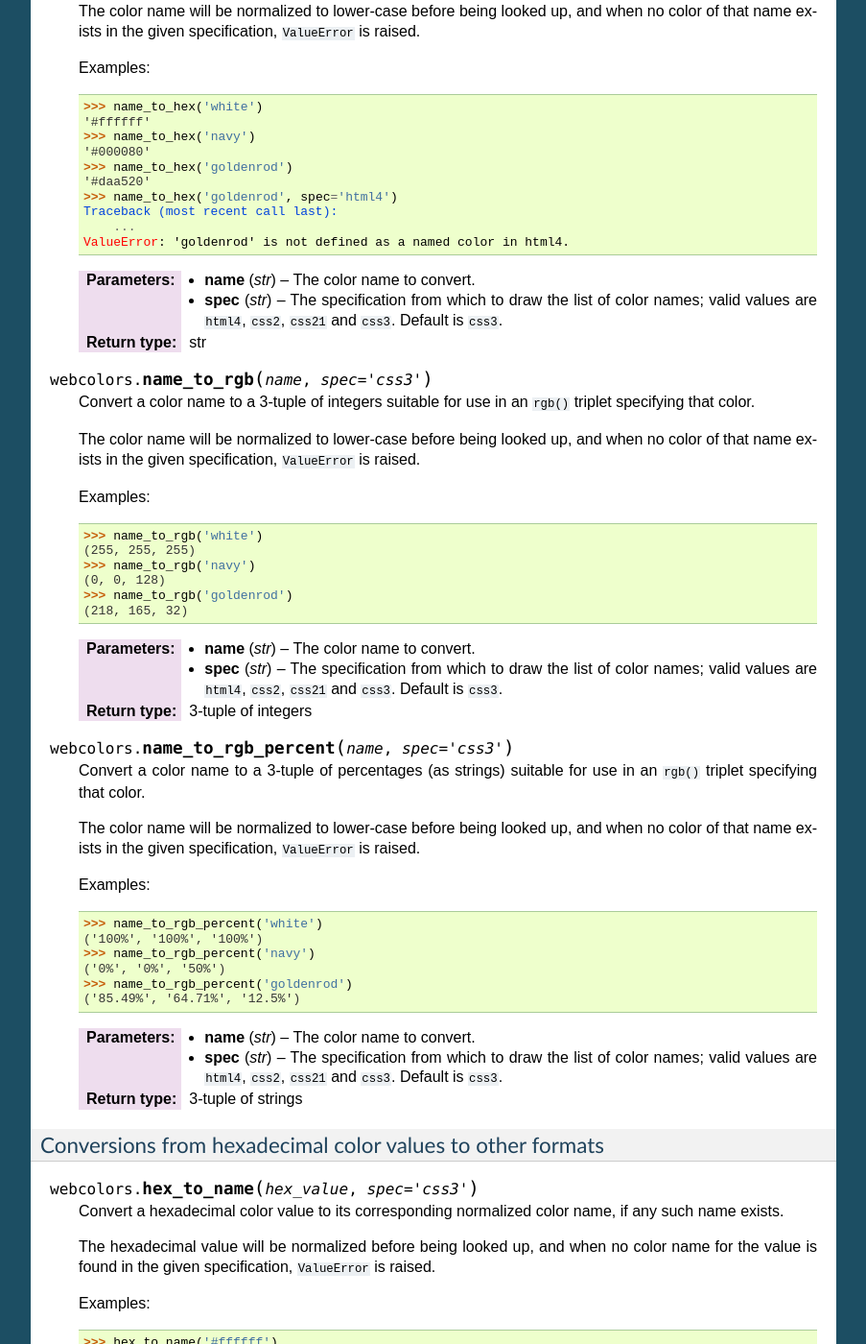
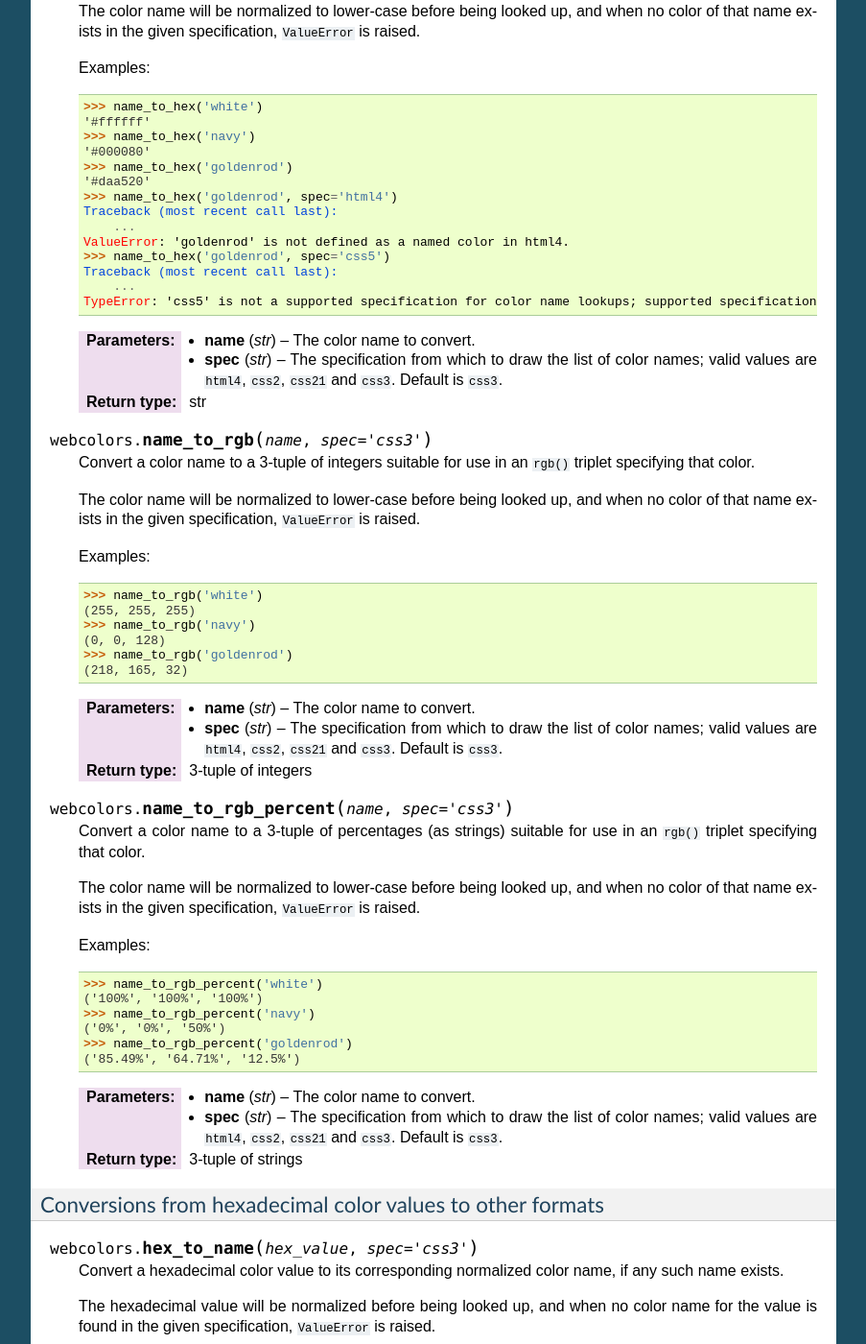
Before and after one commit to ubernostrum/webcolors, a Sphinx documentation site: the page built from docs/index.rst, in a window 1280 px wide and 1400 px high, scrolled down 4901 px. Shown: the whole window at 96% size, without its empty margins (198-1101 px from the left). Built offline with Sphinx 7.4.7, drawn with Linux system fonts in a browser that asks for light colours; some of the changed text lies outside the part shown.

```diff
--- a/docs/index.rst
+++ b/docs/index.rst
@@ -370,6 +370,10 @@ Conversions from color names to other formats
        Traceback (most recent call last):
            ...
        ValueError: 'goldenrod' is not defined as a named color in html4.
+       >>> name_to_hex('goldenrod', spec='css5')
+       Traceback (most recent call last):
+           ...
+       TypeError: 'css5' is not a supported specification for color name lookups; supported specifications are: html4, css2, css21, css3.
 
    :param name: The color name to convert.
    :type name: str
@@ -458,6 +462,10 @@ Conversions from hexadecimal color values to other formats
        Traceback (most recent call last):
            ...
        ValueError: '#daa520' has no defined color name in html4.
+       >>> hex_to_name('#daa520', spec='css5')
+       Traceback (most recent call last):
+           ...
+       TypeError: 'css5' is not a supported specification for color name lookups; supported specifications are: html4, css2, css21, css3.
 
    :param hex_value: The hexadecimal color value to convert.
    :type hex_value: str
```
Also changed, not shown: webcolors.py (+8 -0 lines).
